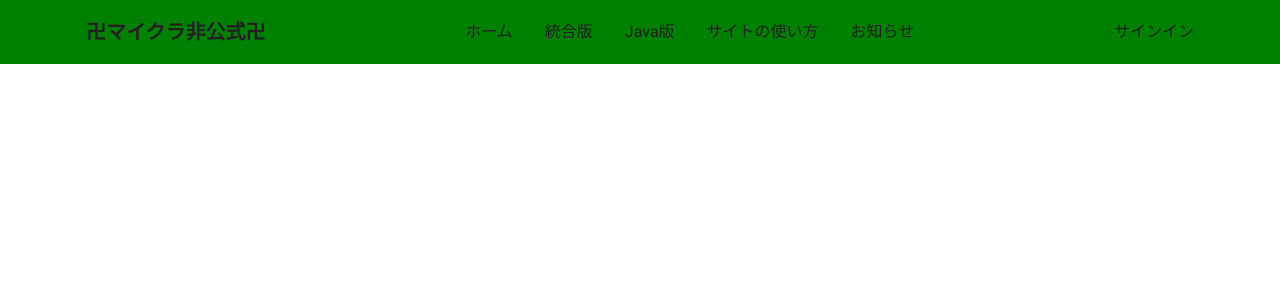
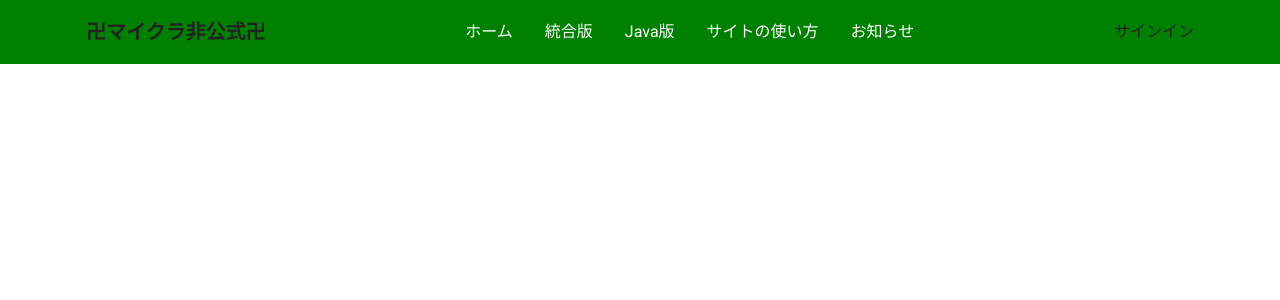
Before and after one commit to rinkunserver/mine-world, a PHP site: page / in a window 1280 px wide. Shown: the top 300 px of the page. Run offline with PHP 8.4, Linux system fonts and the light colour scheme.

Commit message:
Update header-7.css

```diff
--- a/styles/header-7.css
+++ b/styles/header-7.css
@@ -22,6 +22,7 @@
       padding-bottom: 0; } }
 @media (max-width: 659px) {
   .site-header__end {
+    color: #fff;
     padding-right: 4rem; } }
 
 @media (min-width: 660px) {
@@ -47,6 +48,7 @@
 
 .nav__item a {
   display: block;
+  color: #fff;
   padding: 1.5rem 1rem; }
 
 .nav__toggle {
```
